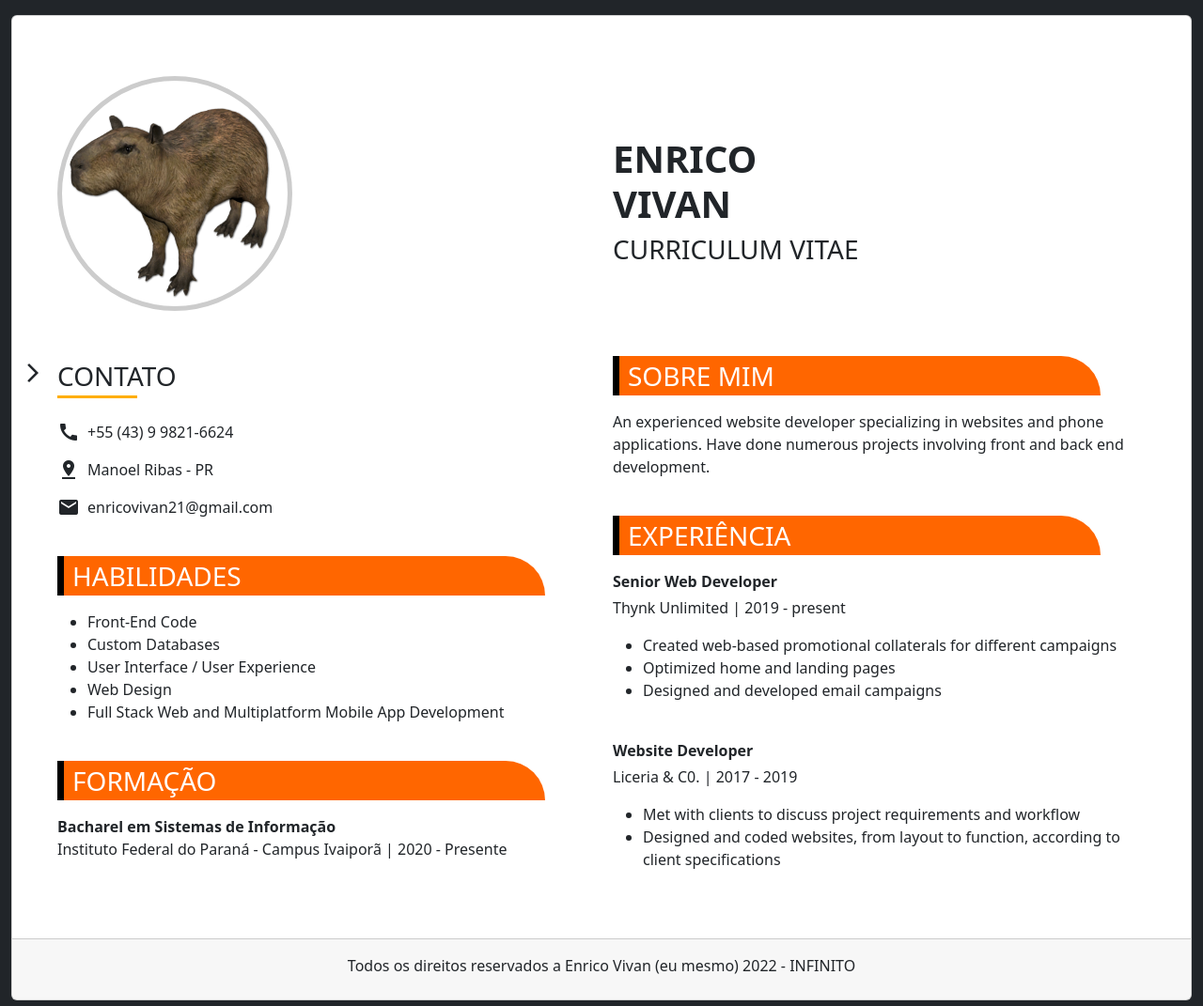
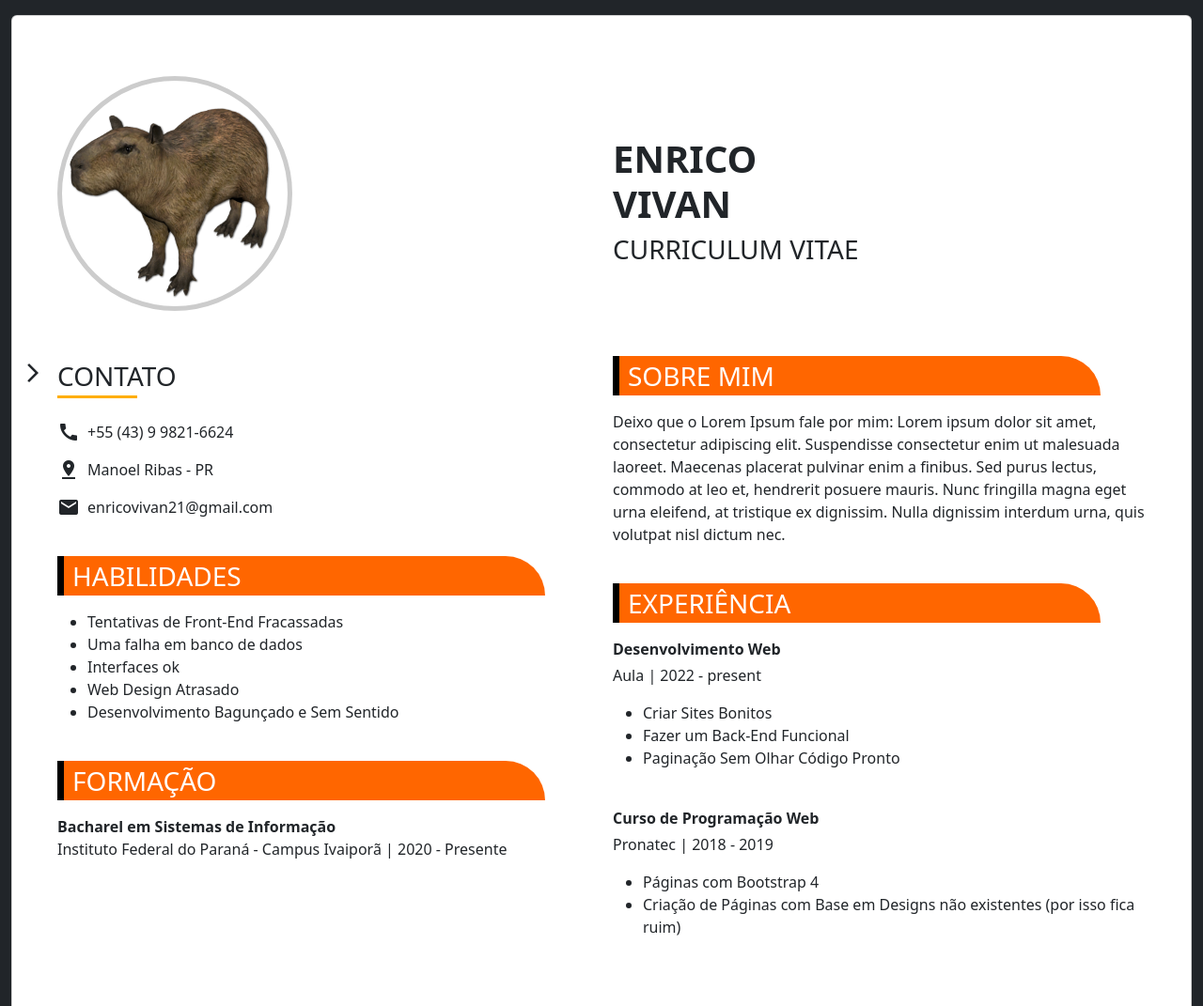
Before and after one commit to enricovivan/enricovivan.github.io, a plain HTML site: page index.html in a window 1280 px wide. Shown: the top 1071 px of the page at 94% size. Drawn offline with nearby package versions, Linux system fonts and the light colour scheme.

Commit message:
information update

```diff
--- a/index.html
+++ b/index.html
@@ -125,11 +125,11 @@
                                 <p class="fs-3 bg-orange tr-border text-white ps-0 ps-md-3" id="habilidades">HABILIDADES</p>
                             </article>
                             <ul class="text-start">
-                                <li>Front-End Code</li>
-                                <li>Custom Databases</li>
-                                <li>User Interface / User Experience</li>
-                                <li>Web Design</li>
-                                <li>Full Stack Web and Multiplatform Mobile App Development</li>
+                                <li>Tentativas de Front-End Fracassadas</li>
+                                <li>Uma falha em banco de dados</li>
+                                <li>Interfaces ok</li>
+                                <li>Web Design Atrasado</li>
+                                <li>Desenvolvimento Bagunçado e Sem Sentido</li>
                             </ul>
 
                             <br>
@@ -151,8 +151,10 @@
                                 <p class="fs-3 bg-orange tr-border text-white ps-0 ps-md-3" id="sobre">SOBRE MIM</p>
                             </article>
                             <p class="text-center text-md-start">
-                                An experienced website developer specializing in websites and phone applications. Have done
-                                numerous projects involving front and back end development.
+                                Deixo que o Lorem Ipsum fale por mim:
+                                Lorem ipsum dolor sit amet, consectetur adipiscing elit. Suspendisse consectetur enim ut malesuada laoreet.
+                                Maecenas placerat pulvinar enim a finibus. Sed purus lectus, commodo at leo et, hendrerit posuere mauris.
+                                Nunc fringilla magna eget urna eleifend, at tristique ex dignissim. Nulla dignissim interdum urna, quis volutpat nisl dictum nec.
                             </p>
 
                             <br>
@@ -162,19 +164,19 @@
                                 <p class="fs-3 bg-orange tr-border text-white ps-0 ps-md-3" id="experiencia">EXPERIÊNCIA</p>
                             </article>
 
-                            <p class="fw-bold mb-1">Senior Web Developer</p>
-                            <p>Thynk Unlimited | 2019 - present</p>
+                            <p class="fw-bold mb-1">Desenvolvimento Web</p>
+                            <p>Aula | 2022 - present</p>
                             <ul class="text-start">
-                                <li>Created web-based promotional collaterals for different campaigns</li>
-                                <li>Optimized home and landing pages</li>
-                                <li>Designed and developed email campaigns</li>
+                                <li>Criar Sites Bonitos</li>
+                                <li>Fazer um Back-End Funcional</li>
+                                <li>Paginação Sem Olhar Código Pronto</li>
                             </ul>
                             <br>
-                            <p class="fw-bold mb-1">Website Developer</p>
-                            <p>Liceria & C0. | 2017 - 2019</p>
+                            <p class="fw-bold mb-1">Curso de Programação Web</p>
+                            <p>Pronatec | 2018 - 2019</p>
                             <ul class="text-start">
-                                <li>Met with clients to discuss project requirements and workflow</li>
-                                <li>Designed and coded websites, from layout to function, according to client specifications</li>
+                                <li>Páginas com Bootstrap 4</li>
+                                <li>Criação de Páginas com Base em Designs não existentes (por isso fica ruim)</li>
                             </ul>
 
                         </article>
```
